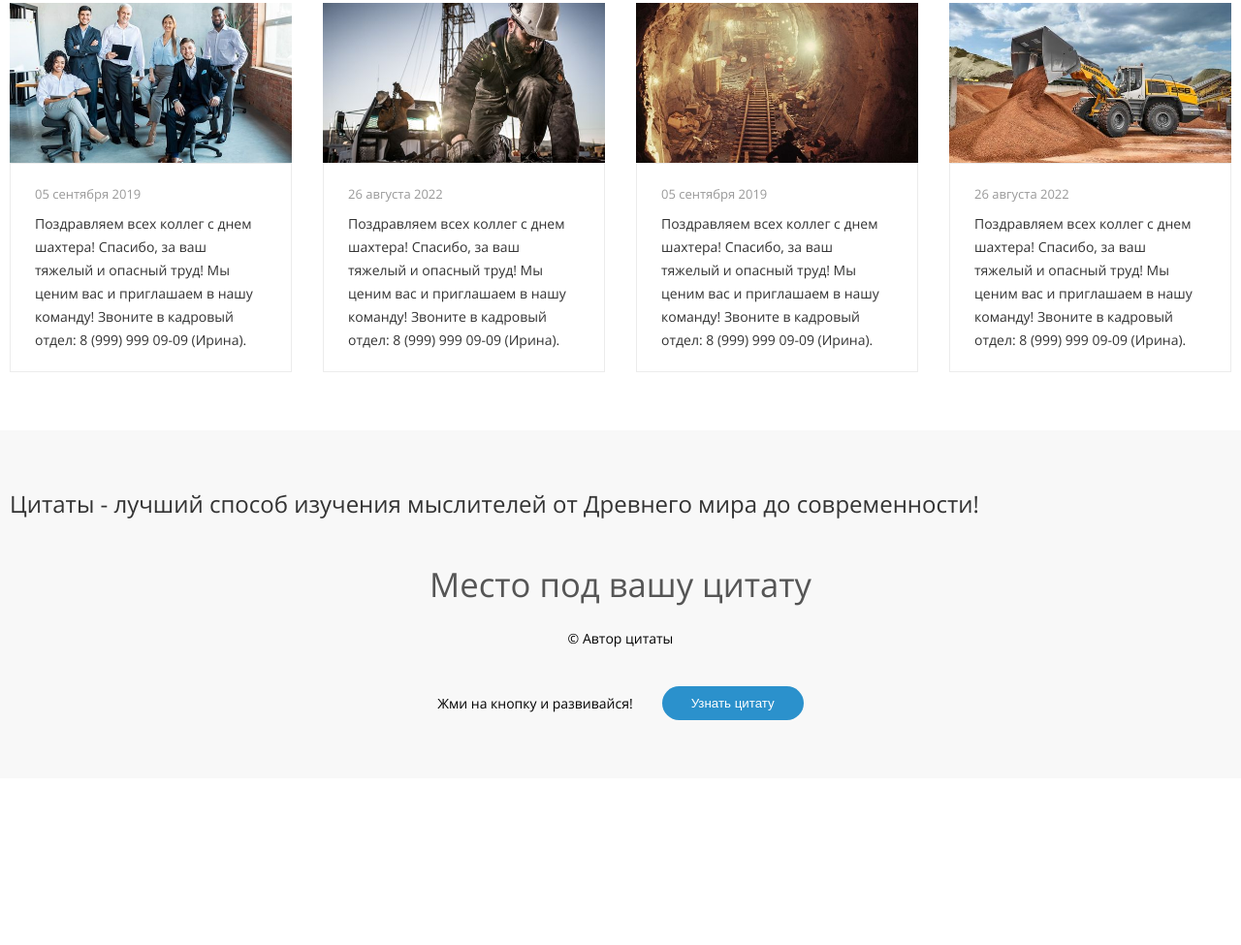
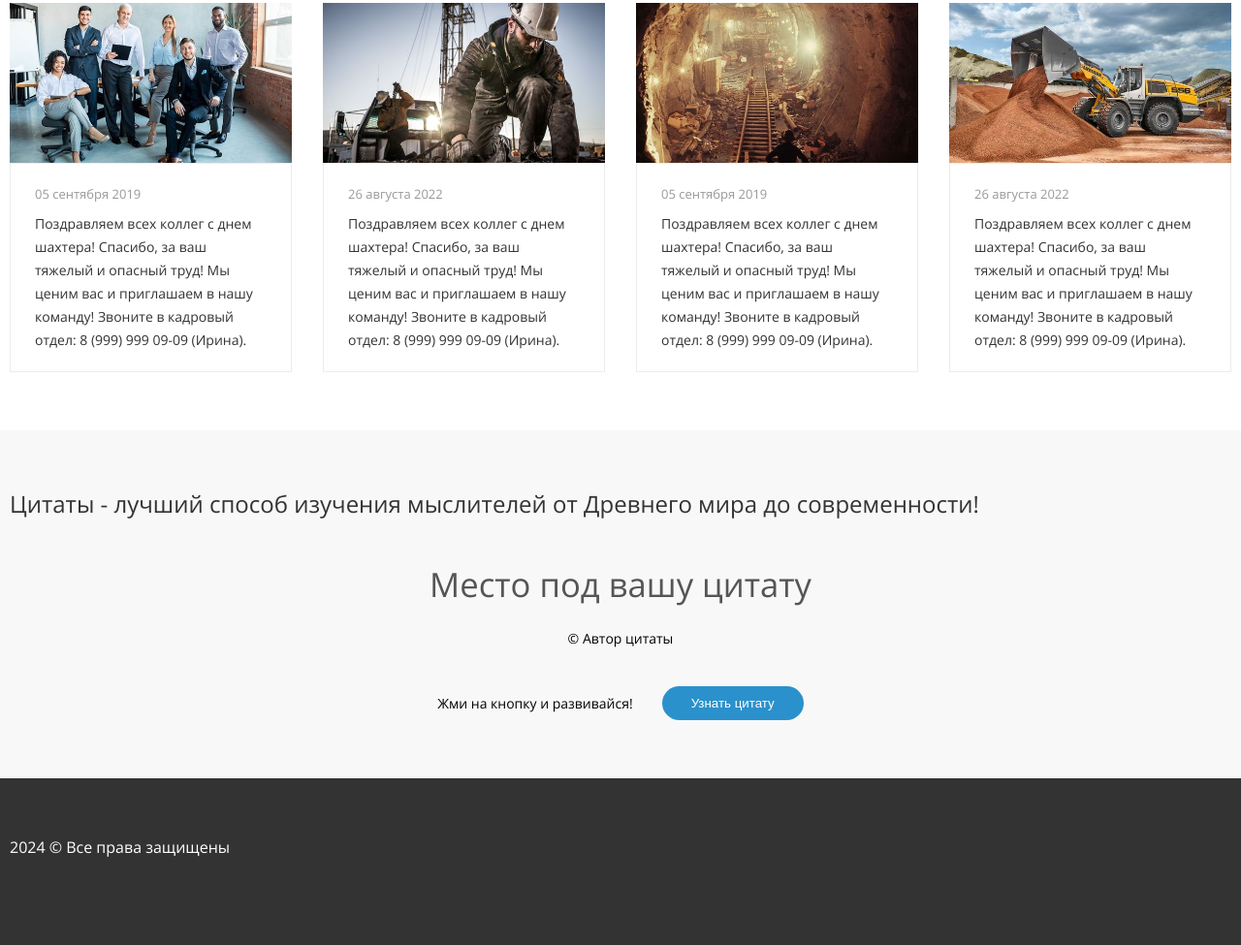
Before and after one commit to CUBBY-SIL/landing-gk-sta, a website built with webpack: page src/index.html in a window 1280 px wide. Shown: the part 2099-3074 px from the top of the page at 97% size. Before the commit the page ends 2902 px from the top, so only its background shows below. Built offline with nearby package versions, Linux system fonts and the light colour scheme.

Commit message:
Добавил footer

```diff
--- a/src/index.html
+++ b/src/index.html
@@ -333,5 +333,11 @@
         </div>
     </section>
 
+    <footer>
+        <div class="layout">
+            2024 © Все права защищены
+        </div>
+    </footer>
+
 </body>
 </html>
--- a/src/index.scss
+++ b/src/index.scss
@@ -40,3 +40,4 @@ a{
 @import 'style/advantage-section.scss';
 @import 'style/news-section.scss';
 @import 'style/quote-section.scss';
+@import 'style/footer.scss';
--- /dev/null
+++ b/src/style/_footer.scss
@@ -0,0 +1,11 @@
+footer{
+    background-color: rgba(51, 51, 51, 1);
+    color: rgba(255, 255, 255, 1);
+    padding-top: 60px;
+    padding-bottom: 90px;
+}
+@media (max-width: 560px){
+    footer{
+        padding: 80px 0;
+    }
+}
```
